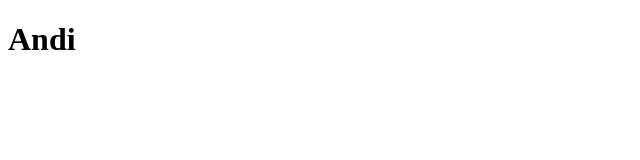
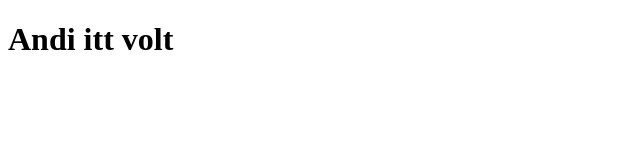
Before and after one commit to neogrady/JanuariSzombatiFrontend, a plain HTML site: page andrea.html in a window 1280 px wide. Shown: the whole page, without its empty margins (0-640 px from the left). Drawn offline with Linux system fonts and the light colour scheme.

Commit message:
Update andrea.html

```diff
--- a/andrea.html
+++ b/andrea.html
@@ -6,6 +6,6 @@
     <title>Document</title>
 </head>
 <body>
-    <h1>Andi </h1>
+    <h1>Andi itt volt</h1>
 </body>
 </html>
```
